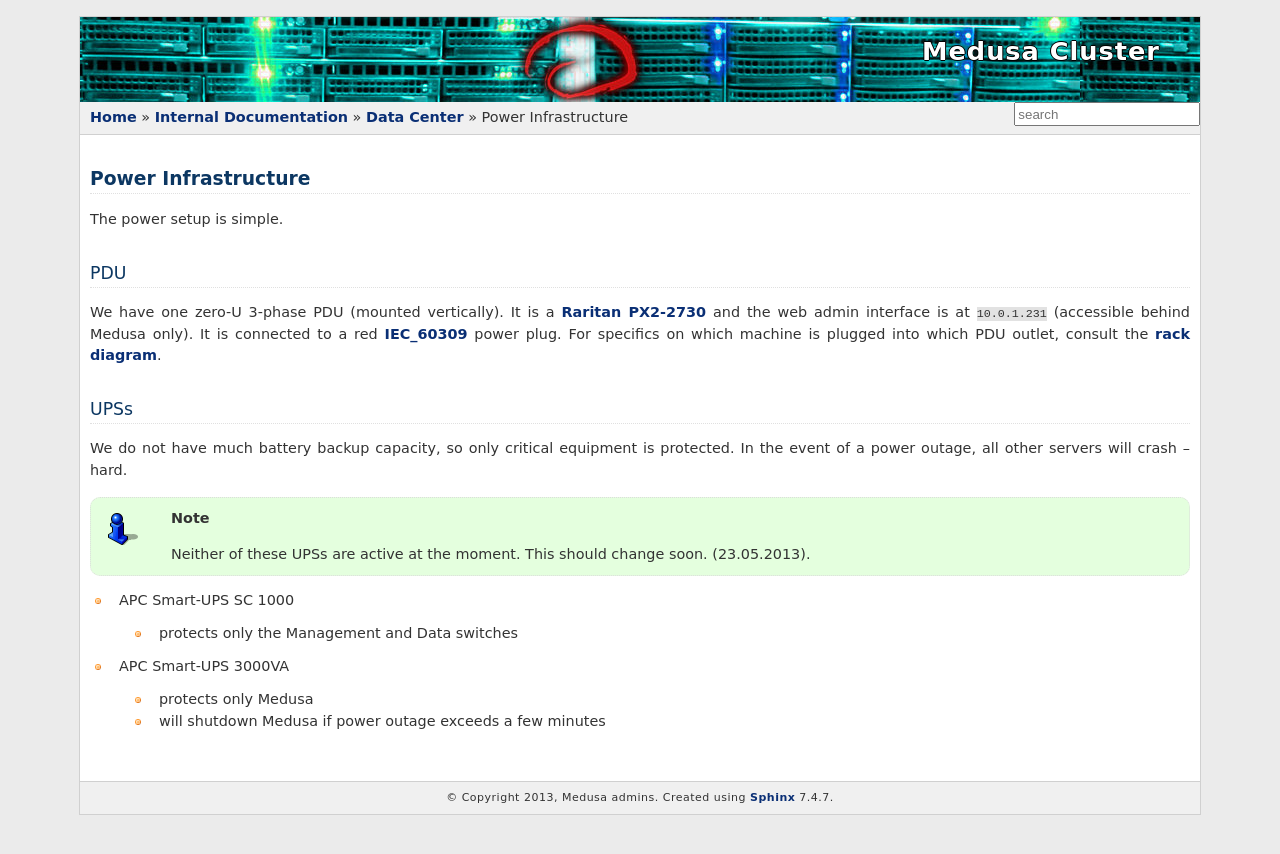
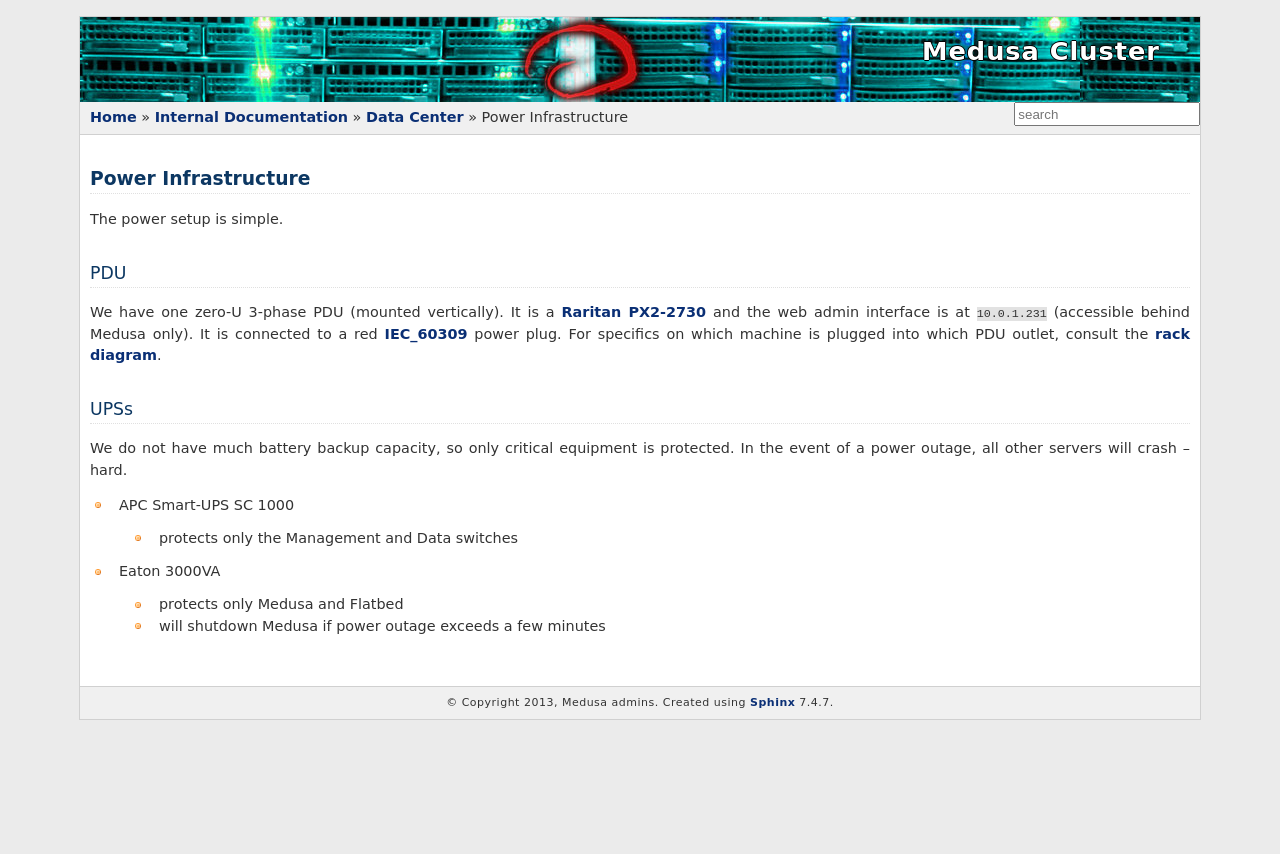
Before and after one commit to psychoinformatics-de/ipsy-docs, a Sphinx documentation site: the page built from source/internal/data_center/power.rst, in a window 1280 px wide. Shown: the top 854 px of the page. Built offline with Sphinx 7.4.7, drawn with Linux system fonts in a browser that asks for light colours; formulas are drawn with MathJax 3.

Commit message:
UPS is Eaton, not APC

```diff
--- a/source/internal/data_center/power.rst
+++ b/source/internal/data_center/power.rst
@@ -20,13 +20,11 @@ UPSs
 We do not have much battery backup capacity, so only critical equipment is protected. In the event of a power
 outage, all other servers will crash -- hard.
 
-.. note:: Neither of these UPSs are active at the moment. This should change soon. (23.05.2013).
-
 * APC Smart-UPS SC 1000
 
  - protects only the Management and Data switches
 
-* APC Smart-UPS 3000VA
+* Eaton 3000VA
 
- - protects only Medusa
+ - protects only Medusa and Flatbed
  - will shutdown Medusa if power outage exceeds a few minutes
```
